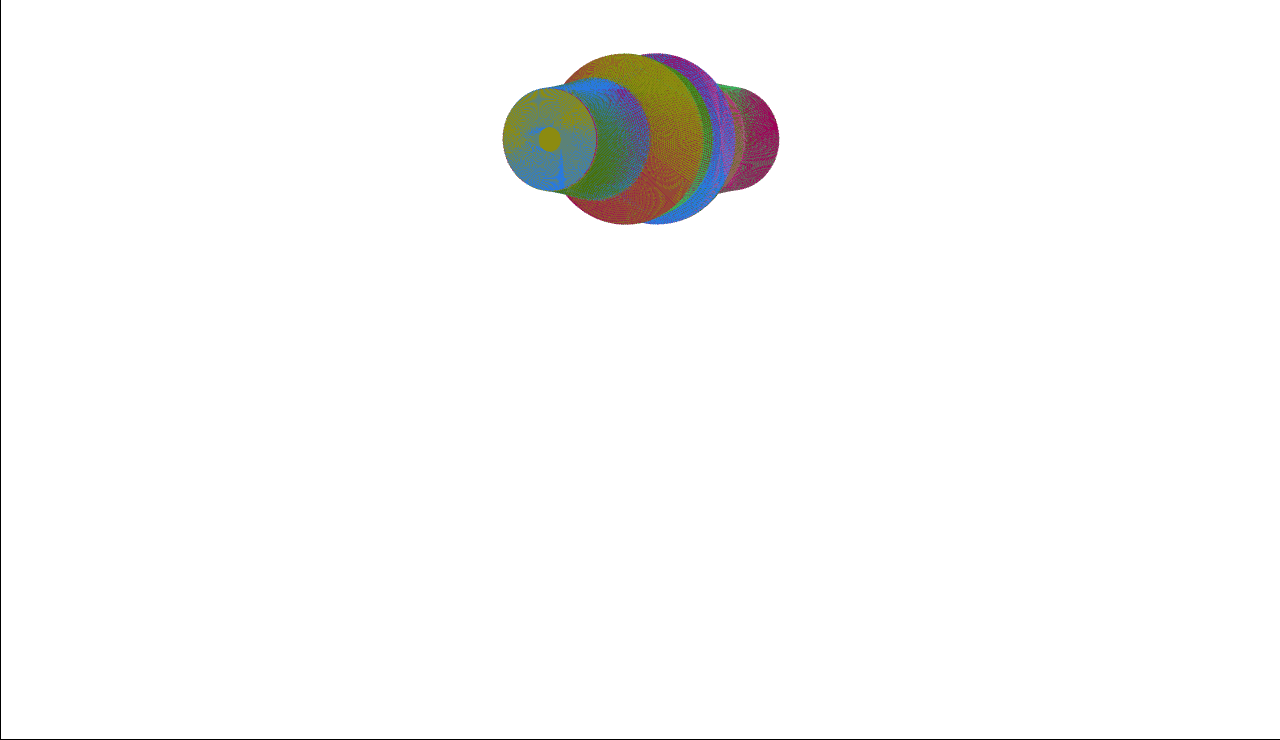
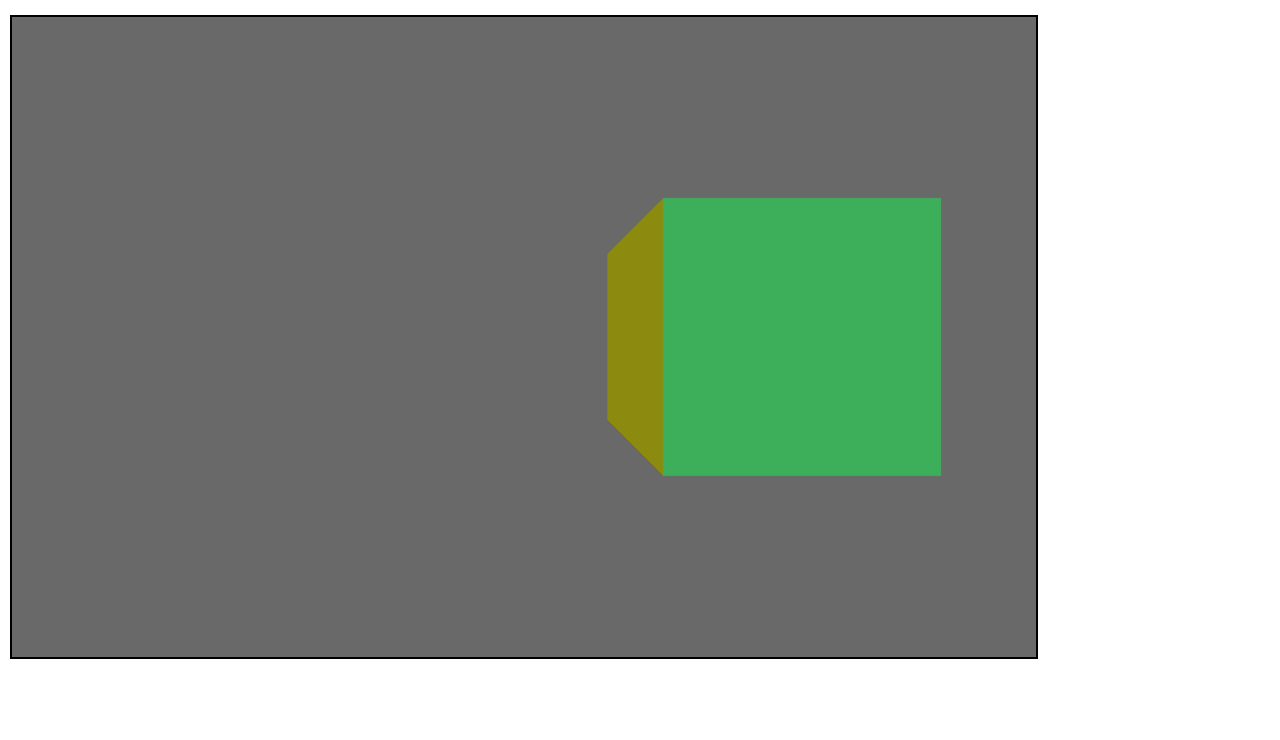
Before and after one commit to RennamFaria/College-codes, a website: page CG/Studies/Box 3d/public/index.html in a window 1280 px wide. Shown: the part 62-802 px from the top of the page. Drawn offline with Linux system fonts and the light colour scheme.

Commit message:
More features to box

```diff
--- a/CG/Studies/Box 3d/public/index.html
+++ b/CG/Studies/Box 3d/public/index.html
@@ -11,7 +11,7 @@
     <script src="main.js" defer></script>
 </head>
 <body>
-    <!-- <h1>WebGL!!</h1> -->
+    <h1>BOX! <span class="emote">(ﾟoﾟ〃)</span></h1>
     <!-- <canvas width="1600px" height="900px"></canvas> -->
     <canvas></canvas>
     <script>
--- a/CG/Studies/Box 3d/public/main.css
+++ b/CG/Studies/Box 3d/public/main.css
@@ -2,8 +2,15 @@ body {
     margin: 0;
 }
 
+.emote {
+    display: inline-block;
+    transform: scaleX(-1);
+}
+
 canvas {
-    border: 1px solid black;
-    width: 100%;
-    height: 100%;
+    border: 2px solid black;
+    background-color: dimgrey;
+    margin: 10px;
+    width: 80%;
+    height: 80%;
 }
--- a/CG/Studies/Box 3d/public/main.js
+++ b/CG/Studies/Box 3d/public/main.js
@@ -6,6 +6,39 @@ if (!gl) {
 }
 
 const mat4 = glMatrix.mat4;     //Use Object destructuring to get mat4
+//find somehow to spin with the mouse
+var rotationSpeed = 1.0;
+var rotationX = 0; // Rotation around X-axis
+var rotationY = 0; // Rotation around Y-axis
+
+canvas.addEventListener("mousemove", MouseMove, false);
+canvas.addEventListener("mousedown", MouseDown, false);
+canvas.addEventListener("mouseup", MouseUp, false);
+canvas.addEventListener("wheel", MouseWheel, false);
+
+function MouseMove (event){
+    if(isDragging){
+
+    }
+}
+
+function MouseDown(event) {
+    if (event.button === 0) {
+        isDragging = true;
+        lastMouseX = event.clientX;
+        lastMouseY = event.clientY;
+    }
+}
+
+function MouseUp(event) {
+    if (event.button === 0) {
+        isDragging = false;
+    }
+}
+
+function MouseWheel (event){
+    rotationY += 0.00005 * event.deltaY;
+}
 
 const vertexData = [
 
@@ -132,31 +165,40 @@ const uniformLocations = {
     matrix: gl.getUniformLocation(program, `matrix`),
 };
 
-const matrix = mat4.create();
+const modelMatrix = mat4.create();
+const viewMatrix = mat4.create();
+const projectionMatrix = mat4.create();     //"camera"
 
-mat4.translate(matrix, matrix, [.0, .5, 0]);
+mat4.perspective(projectionMatrix,
+    75 * Math.PI/180,           //FOV (angle, radians)
+    canvas.width/canvas.height,  //aspect ratio
+    1e-4,       //near cull distance
+    1e4,        //far cull distance
+);
 
-mat4.scale(matrix, matrix, [0.25, 0.25, 0.25]);
+const mvMatrix = mat4.create();
+const mvpMatrix = mat4.create();
 
+mat4.translate(modelMatrix, modelMatrix, [-1.5, 0, -2]);
 
+mat4.translate(viewMatrix, viewMatrix, [-3, 0, 1]);
+mat4.invert(viewMatrix, viewMatrix);
 
-function updateAspect() {
-    const aspect = canvas.width / canvas.height;
-    mat4.perspective(projectionMatrix, fov, aspect, near, far);
-}
-
-window.addEventListener('resize', () => {
-    canvas.width = window.innerWidth;
-    canvas.height = window.innerHeight;
-    gl.viewport(0, 0, gl.canvas.width, gl.canvas.height);
-    updateAspect();
-});
+mat4.scale(modelMatrix, modelMatrix, [1.5, 1.5, 1.5]);
 
 function animate() {
     requestAnimationFrame(animate);
-    mat4.rotateZ(matrix, matrix, Math.PI/2 / 100);
-    mat4.rotateX(matrix, matrix, Math.PI/2 / 70);
-    gl.uniformMatrix4fv(uniformLocations.matrix, false, matrix);
+
+    mat4.rotateX(modelMatrix, modelMatrix, rotationX); // Apply rotation around X-axis
+    mat4.rotateY(modelMatrix, modelMatrix, rotationY);
+
+    mat4.multiply(mvMatrix, viewMatrix, modelMatrix);
+    mat4.multiply(mvpMatrix, projectionMatrix, mvMatrix);
+
+    // mat4.rotateZ(modelMatrix, modelMatrix, (Math.PI/2 /100) * rotationSpeed);
+    // mat4.rotateX(modelMatrix, modelMatrix, (Math.PI/2 /150) * rotationSpeed);
+
+    gl.uniformMatrix4fv(uniformLocations.matrix, false, mvpMatrix);
     gl.drawArrays(gl.TRIANGLES, 0, vertexData.length / 3);
 }
 
```
